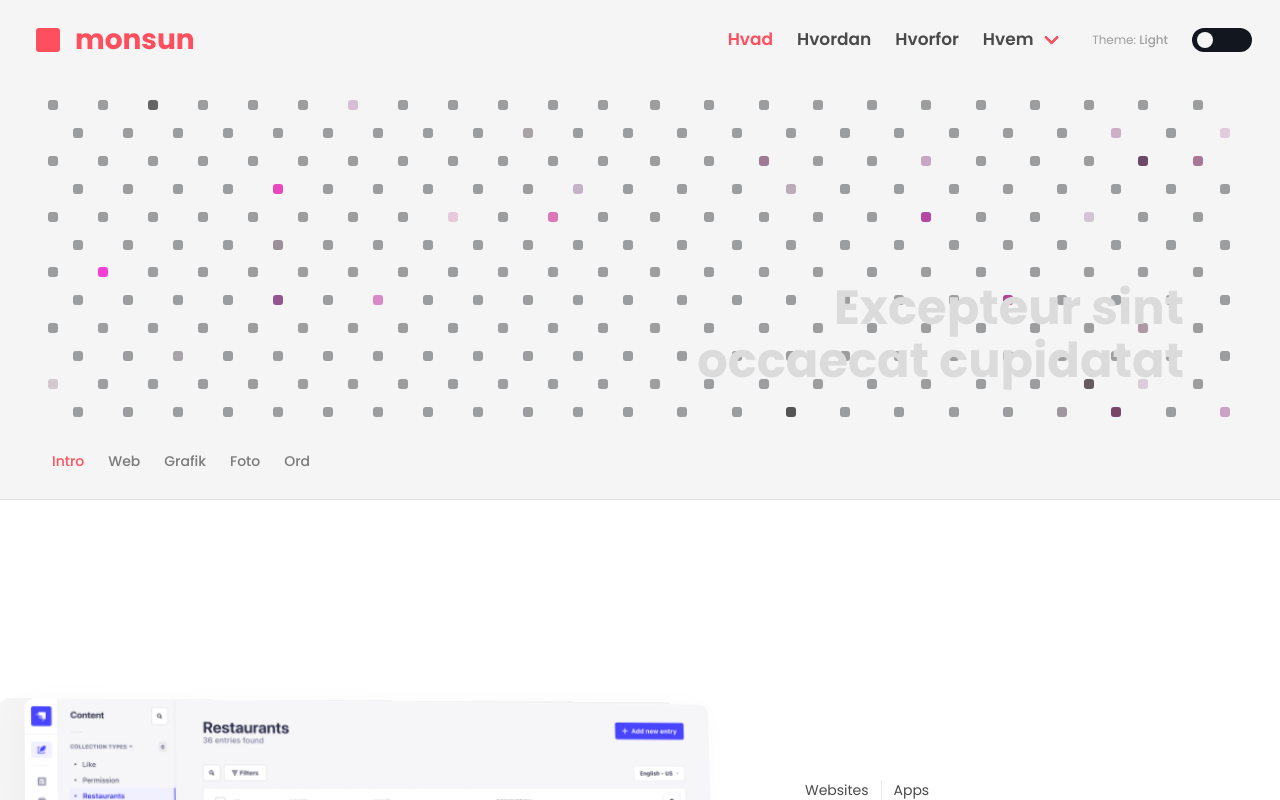
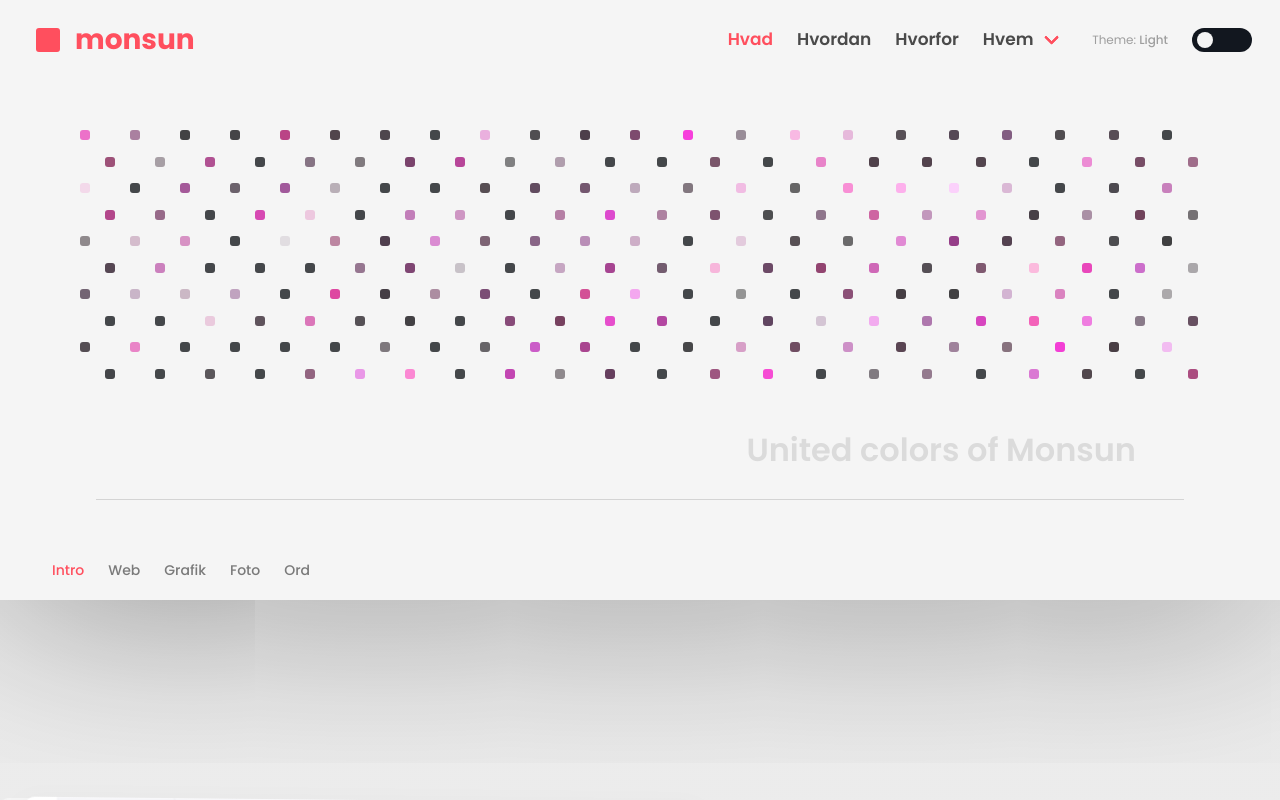
Before and after one commit to maxrh/monsun-next-2023, a Next.js app: page / in a window 1280 px wide. Shown: the top 800 px of the page. Built offline with nearby package versions, Linux system fonts and the light colour scheme.

Commit message:
more hero grid

```diff
--- a/app/components/Header.js
+++ b/app/components/Header.js
@@ -109,7 +109,7 @@ export default function Header() {
                         transition={{ duration: .5 }}
                     >
                         <div className="hero-body-box">
-                            <h1 className='hero-title'>Excepteur sint occaecat cupidatat</h1>
+                            <h1 className='hero-title'>United colors of Monsun</h1>
                         </div>
 
                     </motion.div>
--- a/app/components/SquaresGrid.js
+++ b/app/components/SquaresGrid.js
@@ -79,16 +79,17 @@ export default function SquaresGrid({ size, gap, className, hueRange, dynamic })
             const row = Math.floor(i / numColumns);
             const column = i % numColumns;
             const color = useRandomHslColor(hueRange ? selectedHueRange : randomHueRange)
-            const transitionColor = 'hsla(218, 29%, 5%, .5)'
-            const colorRoullette = Math.random() >= 0.9 ? color : transitionColor
+            const transitionColor = 'rgb(9, 12, 16)'
+            const colorRoullette = Math.random() >= 0.25 ? color : transitionColor
 
             return (
                 <motion.div
                     key={i}
                     className="square"
-                    initial={{ opacity: 1, backgroundColor: transitionColor}}
+                    initial={{ scale: 1, opacity: 1, backgroundColor: transitionColor}}
                     exit={{ opacity: 1, backgroundColor: transitionColor}}
                     animate={{
+                        scale: colorRoullette === color ? 1 : 1,
                         opacity: 1 ,
                         backgroundColor: colorRoullette,
                         transition: {
@@ -114,16 +115,17 @@ export default function SquaresGrid({ size, gap, className, hueRange, dynamic })
             const row = Math.floor(i / numColumns);
             const column = i % numColumns;
             const color = useRandomHslColor(hueRange ? selectedHueRange : randomHueRange)
-            const transitionColor = 'hsla(218, 29%, 5%, .5)'
-            const colorRoullette = Math.random() >= 0.9 ? color : transitionColor
+            const transitionColor = 'rgb(9, 12, 16)'
+            const colorRoullette = Math.random() >= 0.25 ? color : transitionColor
 
             return (
                 <motion.div
                     key={i}
                     className="square"
-                    initial={{ opacity: 1, backgroundColor: transitionColor }}
+                    initial={{ scale: 1, opacity: 1, backgroundColor: transitionColor }}
                     exit={{ opacity: 1, backgroundColor: transitionColor }}
                     animate={{
+                        scale: colorRoullette === color ? 1 : 1,
                         opacity: 1 ,
                         backgroundColor: colorRoullette,
                         transition: {
--- a/app/styles/globals.scss
+++ b/app/styles/globals.scss
@@ -88,6 +88,7 @@ body {
     background: var(--body-background-color);
     font-size: 17px;
     z-index: 0;
+    background-image: linear-gradient( to bottom,  rgb(var(--body-background-color-light-rgb)) 500px, rgb(var(--body-background-color-rgb)) 100%);
 }
 
 .main {
@@ -233,7 +234,7 @@ h6, h6.title {
 .hero {
     position: relative;
     // background-image: linear-gradient(to bottom right, rgb(var(--body-background-color-light-rgb)) 0%, rgb(var(--body-background-color-rgb)) 80%);
-
+    box-shadow: 0 0 200px 0 rgba(0, 0, 0, .4);
     .hero-head {
         height: var(--navbar-big-height);
         position: relative;
@@ -249,7 +250,7 @@ h6, h6.title {
         // grid-template-columns: repeat(auto-fill, minmax(10px, 1fr));
         // grid-template-rows: repeat(auto-fill, minmax(10px, 1fr));
         padding: 0;
-        text-align: right;
+        text-align: left;
 
         &-box {
             display: inline-flex;
@@ -261,7 +262,7 @@ h6, h6.title {
             //background-color: var(--body-background-color-light);
             // grid-column: -60 / end; // Start from the end and span 50 columns towards the start
             // grid-row: span 10;
-            padding: 2rem 6rem 2rem;
+            padding: 2rem 3rem 2rem;
             // &::after {
             //     content: '';
             //     position: absolute;
@@ -281,8 +282,6 @@ h6, h6.title {
     .hero-foot {
         position: relative;
         z-index: 10;
-        border-bottom: 1px solid var(--border-color);
-        padding: .5rem 0;
     }
 }
 
@@ -306,13 +305,12 @@ h6, h6.title {
 
 
 .hero-title {
-    font-size: 3rem;
-    font-weight: 700;
+    font-size: 2rem;
+    font-weight: 600;
     margin-bottom: 0;
     color: var(--body-background-color-lighter);
     line-height: 1.1;
     word-wrap: break-word;
-    display: inline;
     span {
         color: $primary;
     }
@@ -321,21 +319,26 @@ h6, h6.title {
 
 .hero-body {
     position: absolute;
-    top:  80px;
-    left: 0;
-    bottom: 80px;
-    right: 0;
+    top:  90px;
+    left: 6rem;
+    bottom: 100px;
+    right: 6rem;
     max-width: 100%;
+    border-bottom:  1px solid rgba(var(--body-background-color-lighter-rgb), .75);
+
 }
 
 
 .hero-grid {
     opacity: .75;
     position: absolute;
-    top:  100px;
-    left: 3rem;
-    right: 3rem;
-    bottom: 80px;
+    top:  130px;
+    left: 5rem;
+    right: 5rem;
+    bottom: 170px;
+    padding-bottom: 50px;
+    padding-top: 0px;
+
 }
 
 // squares grid
--- a/app/styles/variable-overrides.scss
+++ b/app/styles/variable-overrides.scss
@@ -48,7 +48,7 @@ $scheme-main: $white;
 $scheme-invert: $theme-dark;
 
 $border: rgba($scheme-invert, 0.1);
-$border-invert: rgba($theme-dark, .8);
+$border-invert: rgba($theme-dark, 1);
 
 $text: $grey-dark;
 $text-invert: $grey-lighter;
@@ -84,7 +84,7 @@ $body-background-color-lighter-invert:  $theme-darkest;
 $navbar-height: 3.75rem;
 $navbar-big-height: 5rem;
 
-$site-header-height: 500px;
+$site-header-height: 600px;
 $site-header-big-height: 50rem;
 $site-header-small-height: 18.75rem;
 
```
